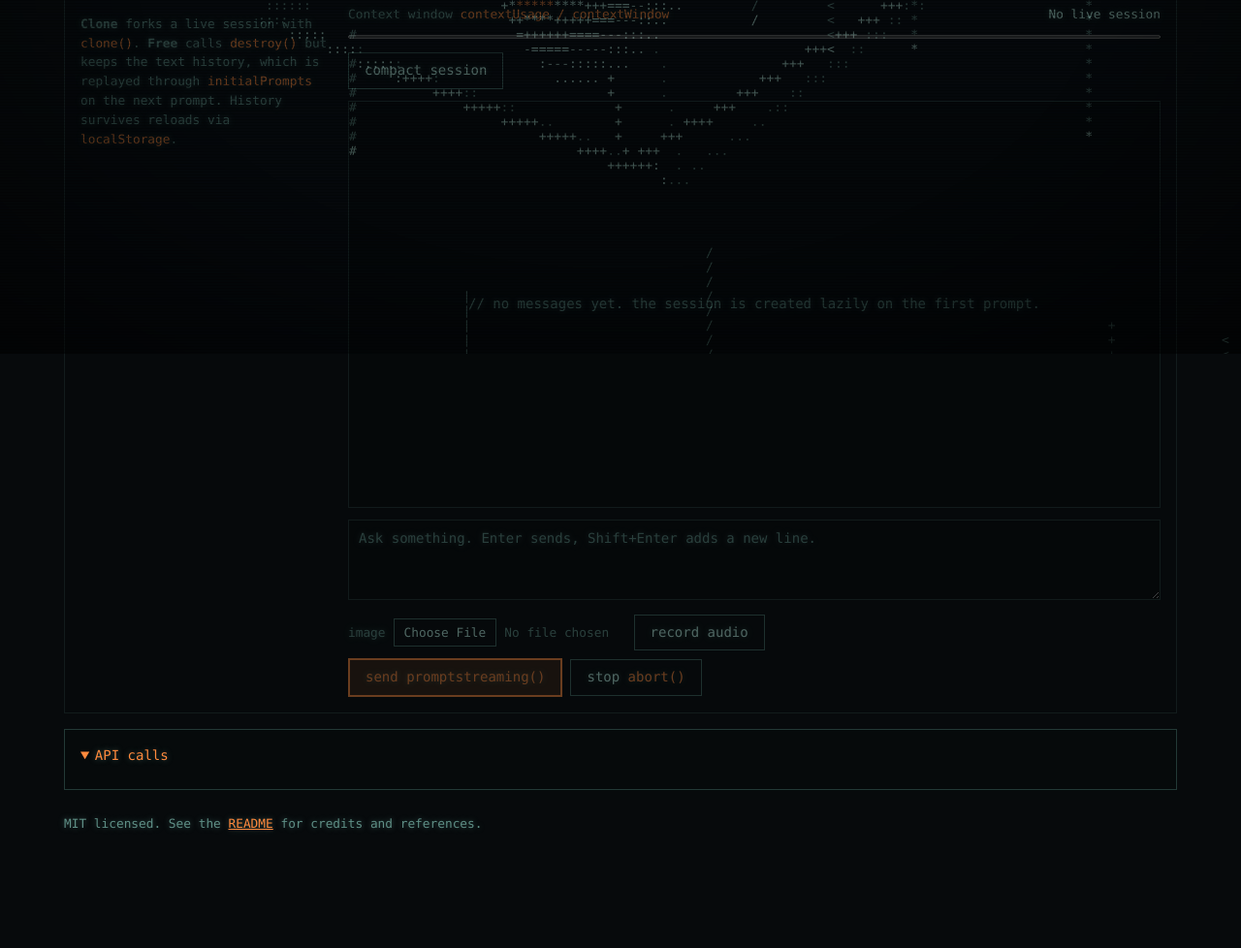
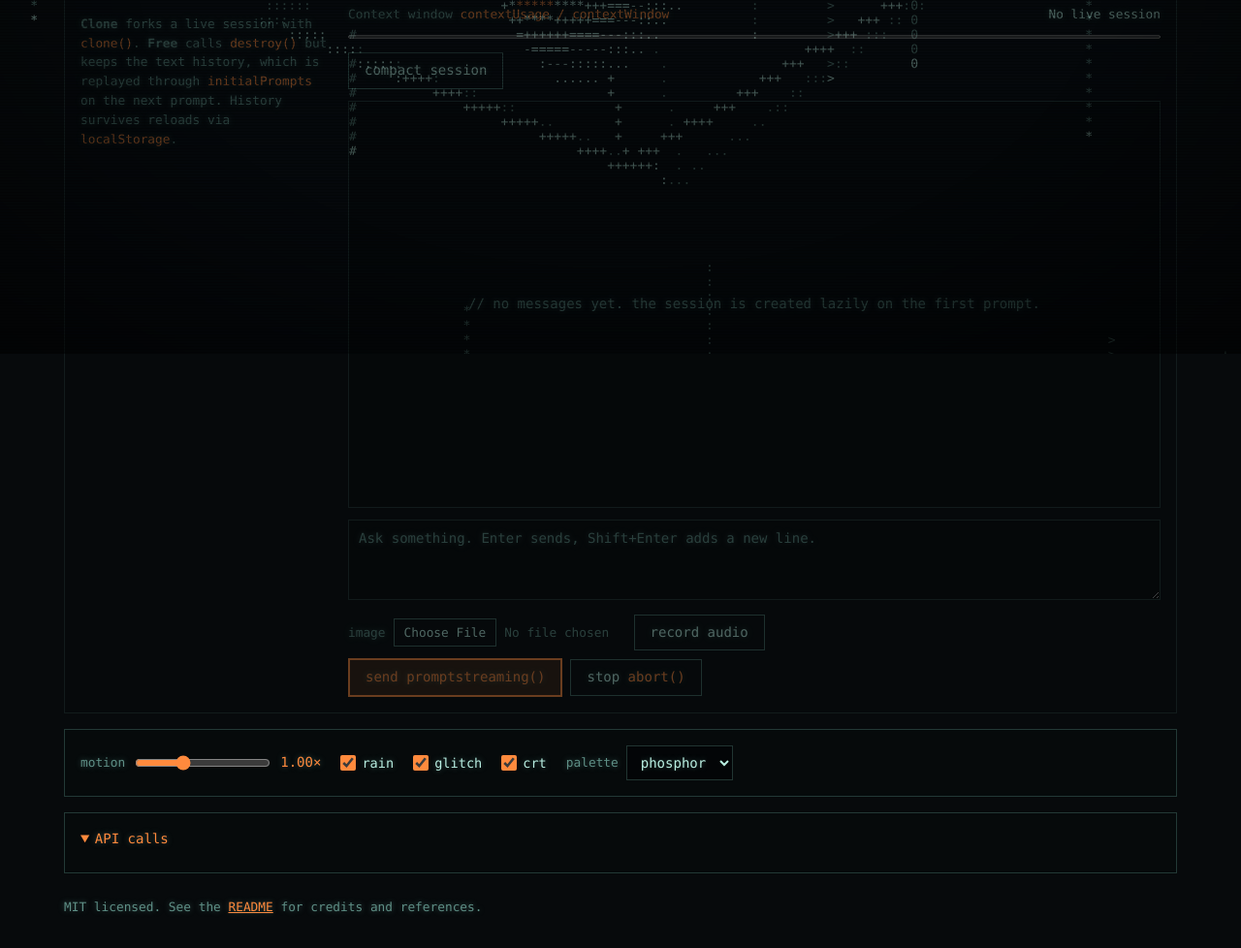
Before and after one commit to jacksonmafra-umain/Built-in-AI, a plain HTML site: page index.html in a window 1280 px wide. Shown: the part 435-1413 px from the top of the page at 97% size. Before the commit the page ends 1327 px from the top, so only its background shows below. Drawn offline with Linux system fonts and the light colour scheme.

Commit message:
Add display settings for motion, rain, glitch, CRT and palette

```diff
--- a/index.html
+++ b/index.html
@@ -144,6 +144,26 @@
             </section>
         </div>
 
+        <form id="display-form" class="card display" aria-label="Display settings">
+            <div class="row">
+                <label for="display-motion">motion</label>
+                <input type="range" id="display-motion" name="motion" min="0" max="3" step="0.25">
+                <output id="display-motion-value" for="display-motion"></output>
+            </div>
+            <label class="check"><input type="checkbox" name="rain"> rain</label>
+            <label class="check"><input type="checkbox" name="glitch"> glitch</label>
+            <label class="check"><input type="checkbox" name="crt"> crt</label>
+            <div class="row">
+                <label for="display-palette">palette</label>
+                <select id="display-palette" name="palette">
+                    <option value="phosphor">phosphor</option>
+                    <option value="amber">amber</option>
+                    <option value="ice">ice</option>
+                    <option value="mono">mono</option>
+                </select>
+            </div>
+        </form>
+
         <details class="card api-log" open>
             <summary>API calls</summary>
             <ol id="log-list" class="log-list"></ol>
--- /dev/null
+++ b/js/features/display.js
@@ -0,0 +1,44 @@
+// Display toggles for the backdrop and CRT overlay, remembered per browser.
+
+const STORAGE_KEY = 'built-in-ai-demo:display';
+const DEFAULTS = { rain: true, glitch: true, crt: true, motion: 1, palette: 'phosphor' };
+
+export function initDisplay(backdrop) {
+    const form = document.querySelector('#display-form');
+    const motionValue = document.querySelector('#display-motion-value');
+    let settings = { ...DEFAULTS };
+    try {
+        settings = { ...DEFAULTS, ...JSON.parse(localStorage.getItem(STORAGE_KEY)) };
+    } catch {
+        // Ignore blocked or corrupt storage and use the defaults.
+    }
+
+    function apply() {
+        const root = document.documentElement;
+        root.dataset.palette = settings.palette;
+        root.classList.toggle('no-crt', !settings.crt);
+        motionValue.textContent = `${Number(settings.motion).toFixed(2)}×`;
+        backdrop.refreshPalette();
+        backdrop.setOptions({ rain: settings.rain, glitch: settings.glitch, motion: Number(settings.motion) });
+    }
+
+    for (const [key, value] of Object.entries(settings)) {
+        const field = form.elements[key];
+        if (!field) continue;
+        if (field.type === 'checkbox') field.checked = value;
+        else field.value = value;
+    }
+
+    form.addEventListener('input', (event) => {
+        const field = event.target;
+        settings[field.name] = field.type === 'checkbox' ? field.checked : field.value;
+        try {
+            localStorage.setItem(STORAGE_KEY, JSON.stringify(settings));
+        } catch {
+            // Settings still apply for this page view.
+        }
+        apply();
+    });
+
+    apply();
+}
--- a/js/main.js
+++ b/js/main.js
@@ -1,5 +1,6 @@
 import { initTabs } from './lib/tabs.js';
 import { initBackdrop } from './lib/backdrop.js';
+import { initDisplay } from './features/display.js';
 import { initStatus } from './features/status.js';
 import { initChat } from './features/chat.js';
 import { initAttachments } from './features/attachments.js';
@@ -8,7 +9,8 @@
 import { initCompacting } from './features/compacting.js';
 import { initStructured } from './features/structured.js';
 
-initBackdrop(document.querySelector('#backdrop'));
+const backdrop = initBackdrop(document.querySelector('#backdrop'));
+initDisplay(backdrop);
 initTabs();
 
 initStatus({
--- a/styles.css
+++ b/styles.css
@@ -768,3 +768,38 @@
         animation: none;
     }
 }
+
+/* Display settings */
+
+.display {
+    display: flex;
+    flex-wrap: wrap;
+    align-items: center;
+    gap: 12px 20px;
+}
+
+.display label {
+    margin: 0;
+}
+
+.display .check {
+    display: flex;
+    align-items: center;
+    gap: 6px;
+    color: var(--text);
+    font-size: 0.85rem;
+}
+
+.display select {
+    width: auto;
+}
+
+.display output {
+    color: var(--accent);
+    min-width: 4ch;
+}
+
+input[type="range"] {
+    width: 140px;
+    accent-color: var(--accent);
+}
```
